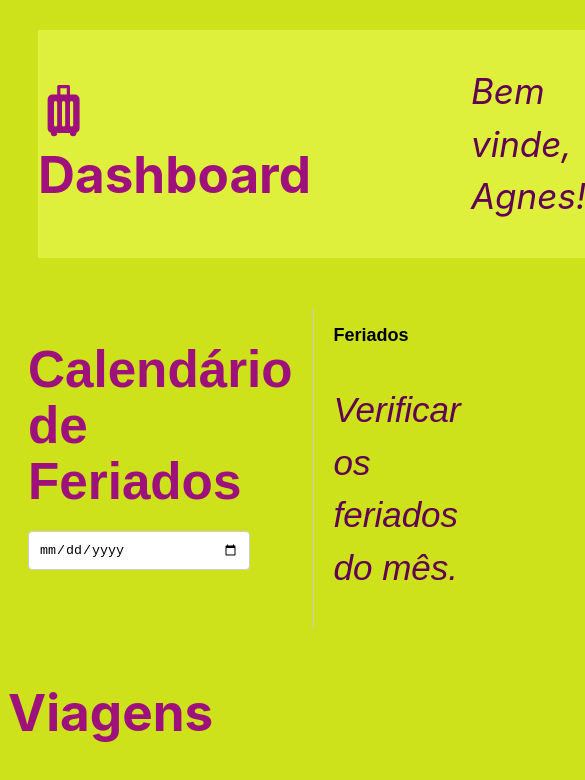
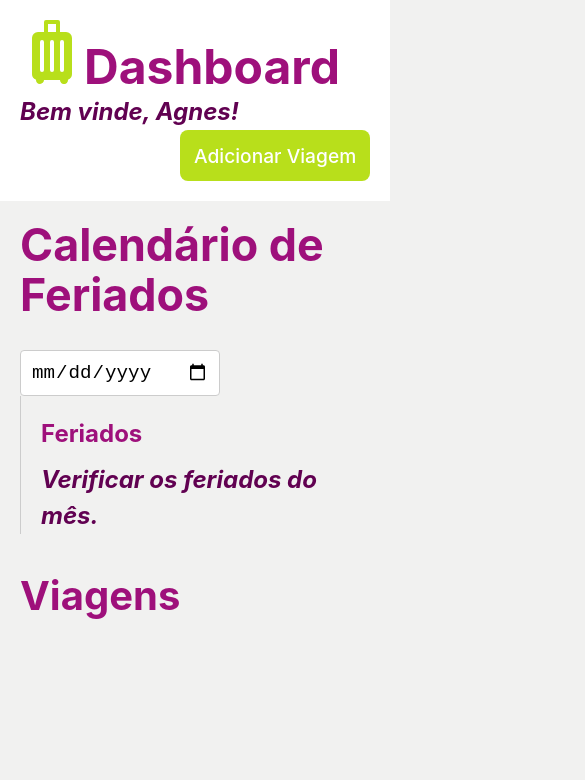
Before and after one commit to SarahCristina00/DashboardViagem, a React (Vite) app: page / in a window 390 px wide. Shown: the top 780 px of the page, 585 px wide, since content can reach past the window. Built offline with nearby package versions, Linux system fonts and the light colour scheme.

Commit message:
ajusta responsividade dos componentes

```diff
--- a/src/Adicionar.css
+++ b/src/Adicionar.css
@@ -1,8 +1,25 @@
-.adicionar{
-    color: rgb(79, 17, 138);
-    font-size: 1rem;
-    height: fit-content;
+.botao{
+    color: rgb(255, 255, 255);
+    font-size: 1.5rem;
     padding: 1rem;
-    width: 110px ;
-    background-color: #ad8aab;
+    background-color:rgb(184, 223, 27);
+    margin-top: -5rem;
+    margin-left: auto;
+    align-self: flex-end;
 }
+
+input{
+    margin-top: 10px;
+    padding: 10px;
+    box-sizing: border-box;
+    margin-right: 10px;
+}
+
+@media (max-width: 768px) {
+    .botao {
+        font-size: 1.2rem;
+        padding: 0.8rem;
+        margin-top: 0;
+        align-self: flex-start;
+    }
+}
--- a/src/Adicionar.tsx
+++ b/src/Adicionar.tsx
@@ -1,6 +1,6 @@
 import React, {useState} from 'react';
 import './Adicionar.css';
-import {salvarViagem, ViagensProps} from './Viagens';
+import {ViagensProps} from './Viagens';
 
 
 function Adicionar({salvaViagem}:{salvaViagem: (novaViagem: ViagensProps)=> void}){
@@ -29,7 +29,7 @@ function Adicionar({salvaViagem}:{salvaViagem: (novaViagem: ViagensProps)=> void
     return(
         <>
             {!botao &&(
-            <button className="adicionar" onClick={click}>Adicionar</button>
+                <button className="botao" onClick={click}>Adicionar Viagem</button>
             )}
             {botao && (
                 <form onSubmit={informarViagem}>
@@ -65,7 +65,7 @@ function Adicionar({salvaViagem}:{salvaViagem: (novaViagem: ViagensProps)=> void
                     <input type="date"
                     value={viagem.data}
                     onChange={(data)=>adicionaViagem({...viagem,data:data.target.value})}/>
-                <button type='submit'>Salvar Viagem</button>
+                    <button type='submit' className='botao'>Salvar Viagem</button>
                 </form>
             )}
         </>
--- a/src/App.css
+++ b/src/App.css
@@ -1,3 +1,3 @@
 body{
-    background-color: #cee21b;
+    background-color: #f1f1f0;
 }
--- a/src/Boas.css
+++ b/src/Boas.css
@@ -1,21 +1,43 @@
 .boasVindas{
     display: flex;
-    margin: 30px;
-    min-width: 100vh;
-    gap: 10em;
-    background-color: #def03b;
-    align-items: center;
+    width: 100%;
+    flex-direction: column;
+    align-items: flex-start;
+    background-color: #ffffff;
+    margin: 0;
+    padding: 20px;
+    box-sizing: border-box;
+
 }
 .icone{
-    color: rgb(158, 16, 123)
+    color:rgb(184, 223, 27);
+    font-size: 5rem;
+    margin: 0;
 }
 
 h1{
-    color:rgb(158, 16, 123)
+    color:rgb(158, 16, 123);
+    margin: 0;
+    font-size: 5rem;
 }
 p{
     color:rgb(97, 1, 81);
-    font-size: 35px;
+    font-size: 2rem;
     font-style: italic;
-    font-style: bold;
+    font-weight: bold;
+    margin: 0;
 }
+
+@media (max-width: 768px) {
+    .icone {
+        font-size: 4rem;
+    }
+
+    h1 {
+        font-size: 3rem;
+    }
+
+    p {
+        font-size: 1.5rem;
+    }
+}
--- a/src/Calendario.css
+++ b/src/Calendario.css
@@ -2,26 +2,28 @@
 /* Container geral */
 .calendario-container {
     display: flex;
+    flex-wrap: wrap;
     justify-content: space-between;
     align-items: flex-start;
     padding: 20px;
-    font-family: Arial, sans-serif;
+
+    h1{
+      font-size: 2.8rem;
+      margin-bottom: 20px;
+    }
   }
 
   /* Estilo principal do calendário */
   .calendario-main {
-    flex: 2;
+    flex: 1;
     padding-right: 20px;
-  }
-
-  .calendario-main h1 {
-    margin-bottom: 20px;
   }
 
   .calendario-input input {
     padding: 10px;
     border: 1px solid #ccc;
     border-radius: 4px;
+    font-size: 1.2rem;
     width: 200px;
   }
 
@@ -34,15 +36,14 @@
 
   .calendario-sidebar h2 {
     margin-bottom: 10px;
-    font-size: 18px;
+    font-size: 1.5rem;
+    color:rgb(158, 16, 123);
   }
 
   .calendario-sidebar ul {
     list-style: none;
     padding: 0;
+    color:rgb(97, 1, 81);
+    margin-bottom: 10px;
+    font-size: 1.2rem;
   }
-
-  .calendario-sidebar li {
-    margin-bottom: 10px;
-    font-size: 16px;
-  }
--- /dev/null
+++ b/src/Viagens.css
@@ -0,0 +1,37 @@
+.viagens{
+    padding: 20px;
+
+    h1{
+        font-size: 2.5rem;
+        margin-bottom: 10px;
+    }
+}
+
+.todasViagens {
+    display: flex;
+    flex-wrap: wrap;
+    justify-content: space-between;
+    gap: 20px;
+}
+
+.viagem {
+    background-color: #f5f5f5;
+    border-radius: 10px;
+    padding: 20px;
+    width: 30%;
+    box-sizing: border-box;
+    box-shadow: 0 4px 8px rgba(0, 0, 0, 0.1);
+    transition: transform 0.3s ease;
+
+    p{
+        font-weight: bold;
+        color:rgb(97, 1, 81);
+        font-size: 1.2rem;
+    }
+}
+
+@media (max-width: 768px) {
+    .viagem {
+        width: 100%;
+    }
+}
--- a/src/Viagens.tsx
+++ b/src/Viagens.tsx
@@ -1,4 +1,5 @@
 import React from "react";
+import './Viagens.css';
 
 export type ViagensProps = {
     origem: string;
@@ -12,7 +13,9 @@ function Viagens({viagens}: {viagens:ViagensProps[]}){
     return(
         <div className="viagens">
             <h1>Viagens</h1>
-            {exibeViagens(viagens)}
+            <div className="todasViagens">
+                {exibeViagens(viagens)}
+            </div>
         </div>
     );
 }
@@ -33,11 +36,11 @@ export function salvarViagem(setViagens: React.Dispatch<React.SetStateAction<Via
 export function exibeViagens(viagens: ViagensProps[]){
     return viagens.map((viagem,index)=>(
         <div className="viagem" key={index}>
-            <div>Origem: {viagem.origem}</div>
-            <div>Destino: {viagem.destino}</div>
-            <div>Horário de saída: {viagem.saida}</div>
-            <div>Horário de Chegada: {viagem.chegada}</div>
-            <div>Data de viagem: {viagem.data}</div>
+            <p>Origem: {viagem.origem}</p>
+            <p>Destino: {viagem.destino}</p>
+            <p>Horário de saída: {viagem.saida}</p>
+            <p>Horário de Chegada: {viagem.chegada}</p>
+            <p>Data de viagem: {viagem.data}</p>
         </div>
     ));
 }
--- a/src/index.css
+++ b/src/index.css
@@ -13,6 +13,7 @@
 body {
   background-color: #f0f0f0;
   min-height: 100vh;
+  margin: 0px;
 }
 
 h1 {
```
Lines whose indentation alone changed are shown as unchanged.
